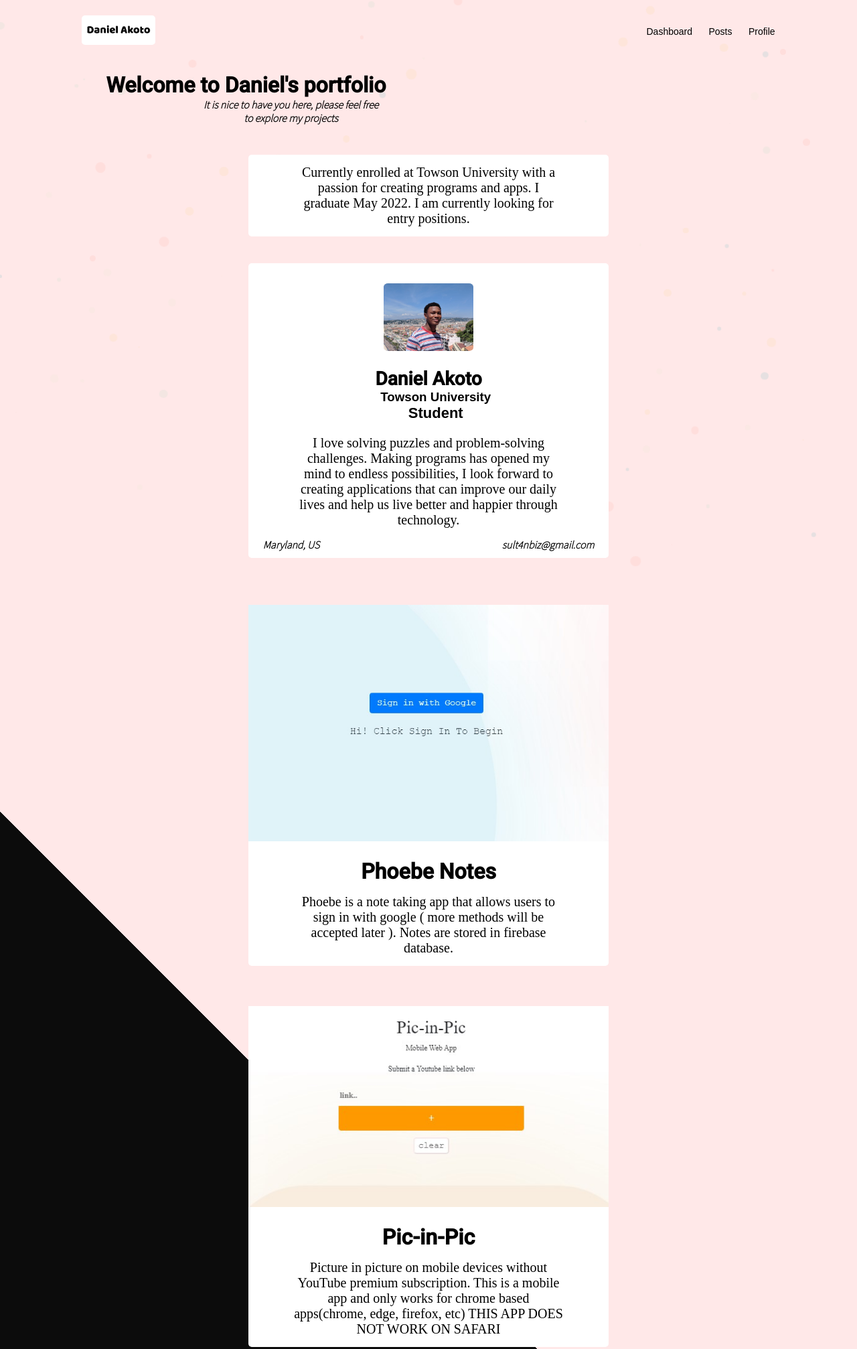
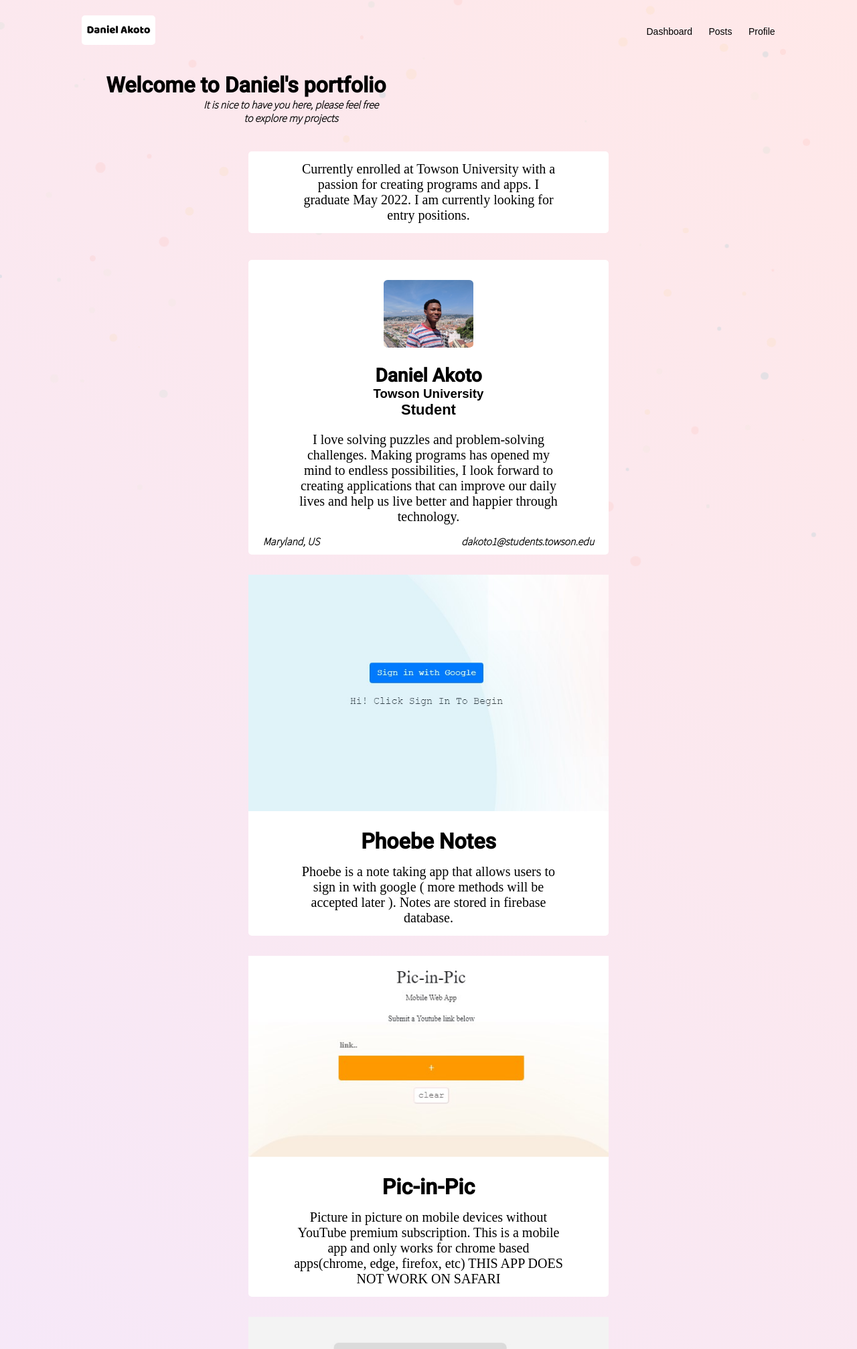
Before and after one commit to danielakoto/MyPortfolio, a website with bundled scripts: page frontend/index.html in a window 1280 px wide. Shown: the part 7-2021 px from the top of the page at 67% size. Built offline with nearby package versions, Linux system fonts and the light colour scheme.

Commit message:
almost done app

```diff
--- a/frontend/index.html
+++ b/frontend/index.html
@@ -2,8 +2,9 @@
 <html lang="en">
 <head>
     <meta charset="UTF-8">
-    <meta name="viewport" content="width=device-width, initial-scale=1.0">
+    <meta name="viewport" content="width=device-width, initial-scale=0.8">
     <link rel="stylesheet" href="/static/css/style.css">
+    <link rel="shortcut icon" type="image/png" href="https://img.icons8.com/external-vitaliy-gorbachev-lineal-color-vitaly-gorbachev/60/000000/external-computer-online-learning-vitaliy-gorbachev-lineal-color-vitaly-gorbachev.png">
     <link rel="preconnect" href="https://fonts.googleapis.com">
     <link rel="preconnect" href="https://fonts.gstatic.com" crossorigin>
     <link href="https://fonts.googleapis.com/css2?family=Roboto:wght@300&family=Source+Sans+Pro:wght@200&display=swap" rel="stylesheet">
--- a/frontend/static/css/style.css
+++ b/frontend/static/css/style.css
@@ -6,7 +6,7 @@
 }
 
 body {
-    background: linear-gradient(45deg,rgb(12, 12, 12) 0 50%, rgb(255, 232, 232)50% 100%);
+    background: linear-gradient(45deg,rgb(242, 232, 255), rgb(255, 232, 232));
 }
 
 .navHeader {
@@ -66,7 +66,6 @@ nav ul li a:hover {
 
 .col-1 {
     flex-basis: 40%;
-    position: relative;
     margin-left: 50px;
     animation: transitionIn 0.4s;
     color: black;
@@ -74,13 +73,16 @@ nav ul li a:hover {
 
 .col-2 {
     color: rgb(0, 0, 0);
-    margin-top: 45px;
-    display: flex;
+    margin-top: 40px;
     background-color: rgb(255, 255, 255);
     border-radius: 5px;
     animation: transitionIn 1s;
     width: 50%;
-    justify-content: center;
+    max-width: 600px;
+    min-width: 380px;
+    justify-content: space-between;
+    align-items: center;
+    display: flex;
 }
 
 p {
@@ -125,22 +127,30 @@ img {
 
 .whitebox {
     width: 50%;
-    margin: 30px;
+    max-width: 600px;
+    min-width: 380px;
+    margin-top: 30px;
     display: inline-block;
     background-color: white;
     color: black;
     border-radius: 5px;
     animation: transitionIn 2s;
+    justify-content: space-between;
+    align-items: center;
 }
 
 .whitebox2 {
     width: 50%;
-    margin: 40px;
+    max-width: 600px;
+    min-width: 380px;
+    margin-top: 40px;
     display: inline-block;
     background-color: white;
     color: black;
     border-radius: 5px;
     animation: transitionIn 1.2s;
+    justify-content: space-between;
+    align-items: center;
 }
 
 a {
@@ -156,3 +166,9 @@ a {
         opacity: 1;
     }
 }
+ @media handheld, only screen and (max-width: 2560px)
+{
+    .whitebox .whitebox2 .col-2 {
+        width: 100%;
+     }
+}
--- a/frontend/static/js/views/Dashboard.js
+++ b/frontend/static/js/views/Dashboard.js
@@ -28,14 +28,13 @@ export default class extends AbstractView {
             <div class="whitebox2">
                 <img style="border-radius: 5%; width: 25%; margin-top: 30px;" src="/static/pictures/profilepic.jpg" alt="">
                 <h1 style="font-size: 28px;">Daniel Akoto</h1>
-                <h3 style=" margin-left: 4%; ">Towson University</h3>
-                <h3 style=" margin-left: 4%; font-size: 22px; margin-bottom: 5px;"> Student</h3>
+                <h3>Towson University</h3>
+                <h3 style="font-size: 22px; margin-bottom: 5px;">Student</h3>
                 <p> I love solving puzzles and problem-solving challenges. Making programs has opened my mind to endless possibilities, I look forward to creating applications that can improve our daily lives and help us live better and happier through technology.</p>
                 <h4 style="font-family: 'Source Sans Pro', sans-serif; float: left; font-style: italic; margin-left: 4%;">Maryland, US</h4>
-                <h4>sult4nbiz@gmail.com</h4>
+                <h4>dakoto1@students.towson.edu</h4>
                 <div style="margin-bottom: 30px;"></div>
             </div>
-
         </center>
         </div>
         </a>
--- a/frontend/static/js/views/Profile.js
+++ b/frontend/static/js/views/Profile.js
@@ -14,14 +14,13 @@ export default class extends AbstractView {
             <div class="whitebox2">
                 <img style="border-radius: 5%; width: 25%; margin-top: 30px;" src="/static/pictures/profilepic.jpg" alt="">
                 <h1 style="font-size: 28px;">Daniel Akoto</h1>
-                <h3 style=" margin-left: 4%; ">Towson University</h3>
-                <h3 style=" margin-left: 4%; font-size: 22px; margin-bottom: 5px;"> Student</h3>
+                <h3>Towson University</h3>
+                <h3 style="font-size: 22px; margin-bottom: 5px;">Student</h3>
                 <p> I love solving puzzles and problem-solving challenges. Making programs has opened my mind to endless possibilities, I look forward to creating applications that can improve our daily lives and help us live better and happier through technology.</p>
                 <h4 style="font-family: 'Source Sans Pro', sans-serif; float: left; font-style: italic; margin-left: 4%;">Maryland, US</h4>
-                <h4>sult4nbiz@gmail.com</h4>
+                <h4>dakoto1@students.towson.edu</h4>
                 <div style="margin-bottom: 30px;"></div>
             </div>
-
         </center>
         </div>
         </a>
```
Also changed, not shown: README.md, 1 other file.
